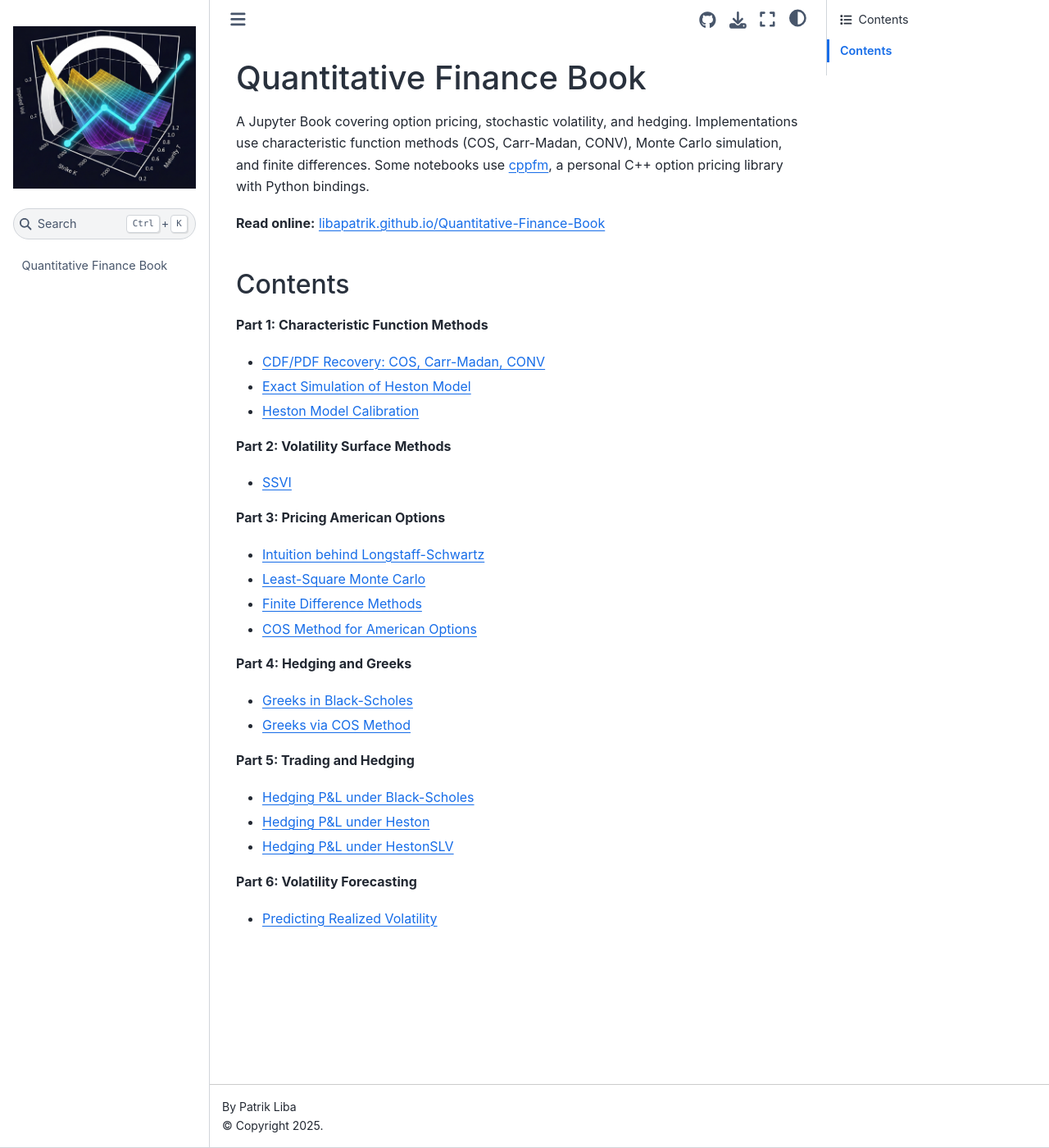
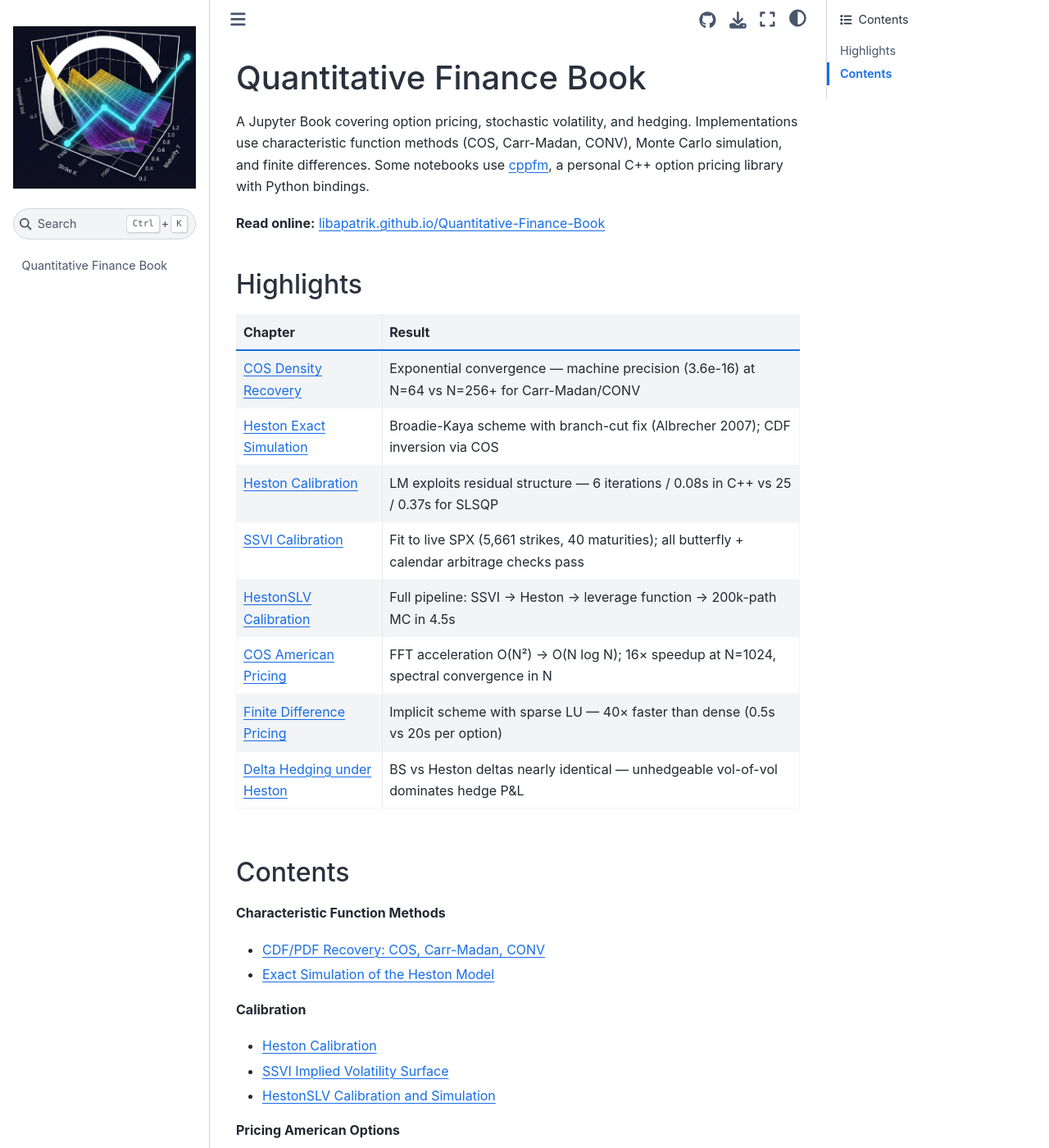
Before and after one commit to libapatrik/Quantitative-Finance-Book, a Jupyter Book: the page built from README.md, in a window 1280 px wide and 1400 px high. Shown: the whole window at 82% size. Built offline with Jupyter Book 1.0.4 settings and Sphinx 7.4.7 and the Sphinx Book theme 1.1.4, drawn with Linux system fonts in a browser that asks for light colours; pages that are not in the unit, such as notebooks, are missing from menus; some of the changed text lies outside the part shown.

Commit message:
Fix SSVI 03_heston_slv_calibration looks improved, add cos for barriers

```diff
--- a/README.md
+++ b/README.md
@@ -4,30 +4,47 @@ A Jupyter Book covering option pricing, stochastic volatility, and hedging. Impl
 
 **Read online:** [libapatrik.github.io/Quantitative-Finance-Book](https://libapatrik.github.io/Quantitative-Finance-Book/)
 
+## Highlights
+
+| Chapter | Result |
+|---------|--------|
+| [COS Density Recovery](https://libapatrik.github.io/Quantitative-Finance-Book/char_functions/01_pdf_cdf_recovery.html) | Exponential convergence — machine precision (3.6e-16) at N=64 vs N=256+ for Carr-Madan/CONV |
+| [Heston Exact Simulation](https://libapatrik.github.io/Quantitative-Finance-Book/char_functions/02_heston_exact_simulation.html) | Broadie-Kaya scheme with branch-cut fix (Albrecher 2007); CDF inversion via COS |
+| [Heston Calibration](https://libapatrik.github.io/Quantitative-Finance-Book/calibration/01_heston_calibration.html) | LM exploits residual structure — 6 iterations / 0.08s in C++ vs 25 / 0.37s for SLSQP |
+| [SSVI Calibration](https://libapatrik.github.io/Quantitative-Finance-Book/calibration/02_ssvi.html) | Fit to live SPX (5,661 strikes, 40 maturities); all butterfly + calendar arbitrage checks pass |
+| [HestonSLV Calibration](https://libapatrik.github.io/Quantitative-Finance-Book/calibration/03_heston_slv_calibration.html) | Full pipeline: SSVI → Heston → leverage function → 200k-path MC in 4.5s |
+| [COS American Pricing](https://libapatrik.github.io/Quantitative-Finance-Book/american_options/04_cos_american.html) | FFT acceleration O(N²) → O(N log N); 16× speedup at N=1024, spectral convergence in N |
+| [Finite Difference Pricing](https://libapatrik.github.io/Quantitative-Finance-Book/american_options/03_finite_difference.html) | Implicit scheme with sparse LU — 40× faster than dense (0.5s vs 20s per option) |
+| [Delta Hedging under Heston](https://libapatrik.github.io/Quantitative-Finance-Book/trading/02_heston_hedging_pnl.html) | BS vs Heston deltas nearly identical — unhedgeable vol-of-vol dominates hedge P&L |
+
 ## Contents
 
-**Part 1: Characteristic Function Methods**
+**Characteristic Function Methods**
 - [CDF/PDF Recovery: COS, Carr-Madan, CONV](https://libapatrik.github.io/Quantitative-Finance-Book/char_functions/01_pdf_cdf_recovery.html)
-- [Exact Simulation of Heston Model](https://libapatrik.github.io/Quantitative-Finance-Book/char_functions/02_heston_exact_simulation.html)
-- [Heston Model Calibration](https://libapatrik.github.io/Quantitative-Finance-Book/char_functions/03_heston_calibration.html)
+- [Exact Simulation of the Heston Model](https://libapatrik.github.io/Quantitative-Finance-Book/char_functions/02_heston_exact_simulation.html)
 
-**Part 2: Volatility Surface Methods**
-- [SSVI](https://libapatrik.github.io/Quantitative-Finance-Book/volatility/01_ssvi.html)
+**Calibration**
+- [Heston Calibration](https://libapatrik.github.io/Quantitative-Finance-Book/calibration/01_heston_calibration.html)
+- [SSVI Implied Volatility Surface](https://libapatrik.github.io/Quantitative-Finance-Book/calibration/02_ssvi.html)
+- [HestonSLV Calibration and Simulation](https://libapatrik.github.io/Quantitative-Finance-Book/calibration/03_heston_slv_calibration.html)
 
-**Part 3: Pricing American Options**
+**Pricing American Options**
 - [Intuition behind Longstaff-Schwartz](https://libapatrik.github.io/Quantitative-Finance-Book/american_options/01_lsmc_intuition.html)
 - [Least-Square Monte Carlo](https://libapatrik.github.io/Quantitative-Finance-Book/american_options/02_lsmc_pricing.html)
 - [Finite Difference Methods](https://libapatrik.github.io/Quantitative-Finance-Book/american_options/03_finite_difference.html)
 - [COS Method for American Options](https://libapatrik.github.io/Quantitative-Finance-Book/american_options/04_cos_american.html)
+- [COS Method for Barrier Options](https://libapatrik.github.io/Quantitative-Finance-Book/american_options/05_cos_barrier.html)
 
-**Part 4: Hedging and Greeks**
+**Hedging and Greeks**
 - [Greeks in Black-Scholes](https://libapatrik.github.io/Quantitative-Finance-Book/greeks/01_greeks_black_scholes.html)
 - [Greeks via COS Method](https://libapatrik.github.io/Quantitative-Finance-Book/greeks/02_greeks_cos.html)
+- [Greeks for Barrier and American Options](https://libapatrik.github.io/Quantitative-Finance-Book/greeks/03_greeks_cos_exotics.html)
+- [AAD Greeks with JAX](https://libapatrik.github.io/Quantitative-Finance-Book/greeks/04_greeks_aad_jax.html)
 
-**Part 5: Trading and Hedging**
+**Trading and Hedging**
 - [Hedging P&L under Black-Scholes](https://libapatrik.github.io/Quantitative-Finance-Book/trading/01_bs_hedging_pnl.html)
 - [Hedging P&L under Heston](https://libapatrik.github.io/Quantitative-Finance-Book/trading/02_heston_hedging_pnl.html)
 - [Hedging P&L under HestonSLV](https://libapatrik.github.io/Quantitative-Finance-Book/trading/03_hestonSLV_hedging_pnl.html)
 
-**Part 6: Volatility Forecasting**
+**Volatility Forecasting**
 - [Predicting Realized Volatility](https://libapatrik.github.io/Quantitative-Finance-Book/volatility/01_pred_realized_vol.html)
--- a/_config.yml
+++ b/_config.yml
@@ -8,7 +8,6 @@ execute:
   allow_errors: false  # Fail the build if there are errors (better for CI/CD)
   timeout: 600  # Increased timeout for complex notebooks
   stderr_output: show  # Show error messages for debugging
-  kernel_name: python3  # Override notebook kernel metadata — lets us use "QFB" locally
 
 latex:
   latex_documents:
@@ -41,3 +40,5 @@ sphinx:
     - sphinx_plotly_directive
   config:
     bibtex_reference_style: author_year
+    nb_kernel_rgx_aliases:
+      qfb.*: python3  # notebooks saved with the local "qfb" kernel run on python3 (CI has no qfb kernel)
--- a/requirements.txt
+++ b/requirements.txt
@@ -4,6 +4,7 @@ numpy>=1.21.0
 scipy>=1.7.0
 jax>=0.4.0
 pandas>=1.3.0
+yfinance>=0.2.0  # SPX option chain snapshots (calibration/vol_data.py)
 ipywidgets>=7.6.0
 aleatory>=0.5.0  # For stochastic process simulations (GBM, etc.)
 plotly>=5.0.0
```
Also changed, not shown: 8 other files.
